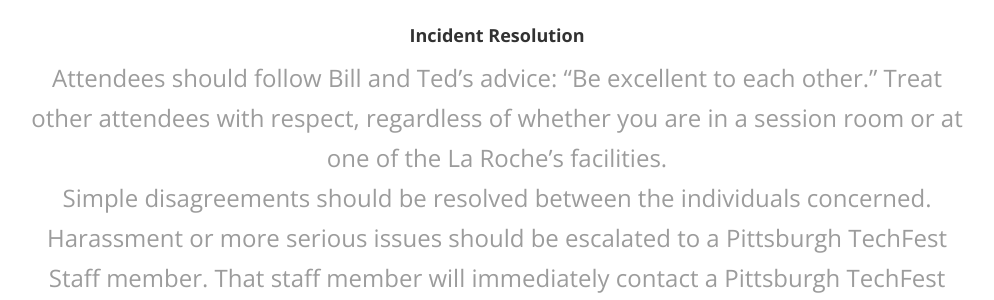
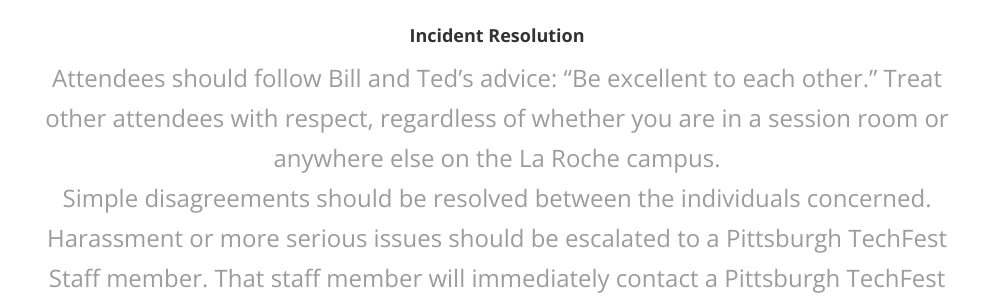
Before and after one commit to PghTechFest/pypghtechfest, a Flask app: page /codeofconduct in a window 1280 px wide. Shown: the part 1092-1392 px from the top of the page, without its empty margins (143-1137 px from the left). Run offline with Flask 2, Linux system fonts and the light colour scheme; some libraries are stand-ins or nearby versions.

Commit message:
Cleaned up the wording on the code of conduct.

```diff
--- a/app/templates/codeofconduct.html
+++ b/app/templates/codeofconduct.html
@@ -22,7 +22,7 @@
                     <h3>Incident Resolution</h3>
 
                     <ul>
-                        <li>Attendees should follow Bill and Ted’s advice: “Be excellent to each other.” Treat other attendees with respect, regardless of whether you are in a session room or at one of the La Roche’s facilities.</li>
+                        <li>Attendees should follow Bill and Ted’s advice: “Be excellent to each other.” Treat other attendees with respect, regardless of whether you are in a session room or anywhere else on the La Roche campus.</li>
                         <li>Simple disagreements should be resolved between the individuals concerned.</li>
                         <li>Harassment or more serious issues should be escalated to a Pittsburgh TechFest Staff member. That staff member will immediately contact a Pittsburgh TechFest Board member who has the responsibility to assist in resolution.</li>
                         <li>Attendees suffering outright assault or extreme harassment should contact the La Roche staff immediately, or a Pittsburgh TechFest staff member if they’re nearby. Pittsburgh TechFest staff will immediately escalate to the La Roche staff or law enforcement as appropriate.</li>
```
